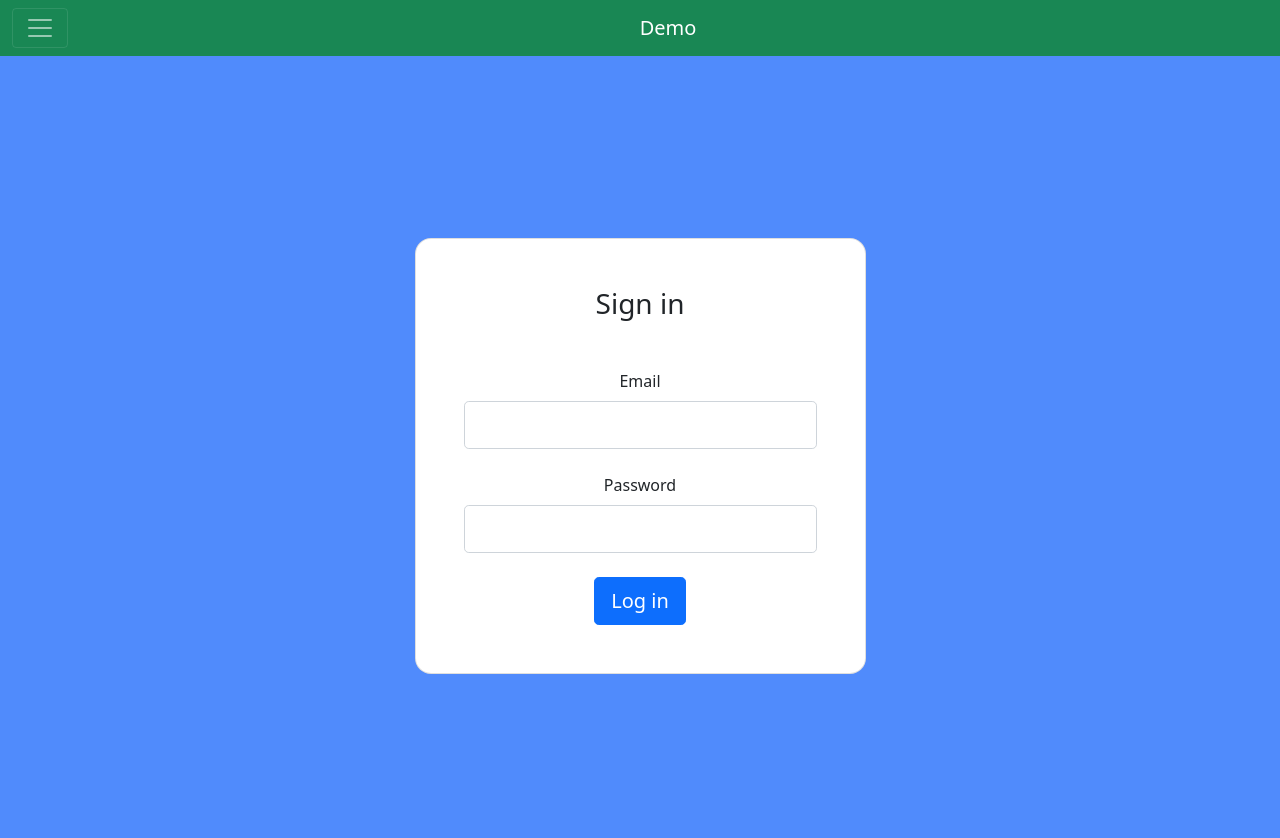
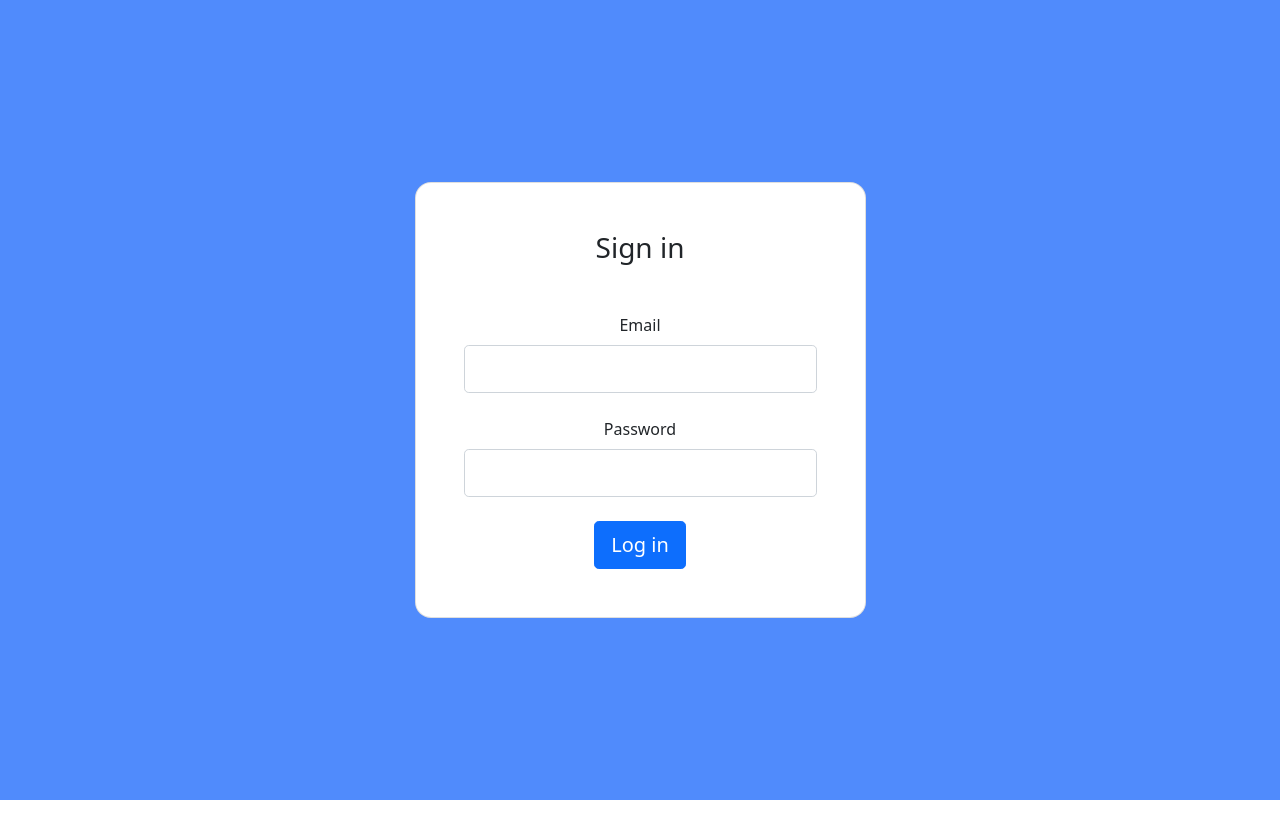
Before and after one commit to oscartison/demo-ffp, a React (Create React App) app: page /login in a window 1280 px wide. Shown: the top 838 px of the page. After the commit the page ends 800 px from the top, so only its background shows below. Built offline with nearby package versions, Linux system fonts and the light colour scheme.

Commit message:
correction header

```diff
--- a/src/App.js
+++ b/src/App.js
@@ -13,7 +13,6 @@ function App() {
   return (
     <>
       <UserContext.Provider value={{ user, setUser }}>
-        <Header />
         <Routes>
           <Route path="/login" element={<Login />} />
           <Route path="/" exact element={<Home />} />
--- a/src/components/Home/Home.js
+++ b/src/components/Home/Home.js
@@ -2,6 +2,7 @@ import React, { useContext, useEffect, useState, useReducer } from "react";
 import { Navigate } from "react-router-dom";
 
 import CardDetail from "../CardDetail";
+import Header from "../Header";
 import { UserContext } from "../UserContext";
 
 function Home() {
@@ -60,6 +61,9 @@ function Home() {
   return user === "" ? (
     <Navigate to="/login" />
   ) : (
+    <>
+      <Header />
+
       <div className="container">
         <h1 className="justify-content-center">
           {user === "" ? "Please Log In" : "Hello " + user}
@@ -93,6 +97,7 @@ function Home() {
           )}
         </div>
       </div>
+    </>
   );
 }
 
```
Lines whose indentation alone changed are shown as unchanged.
